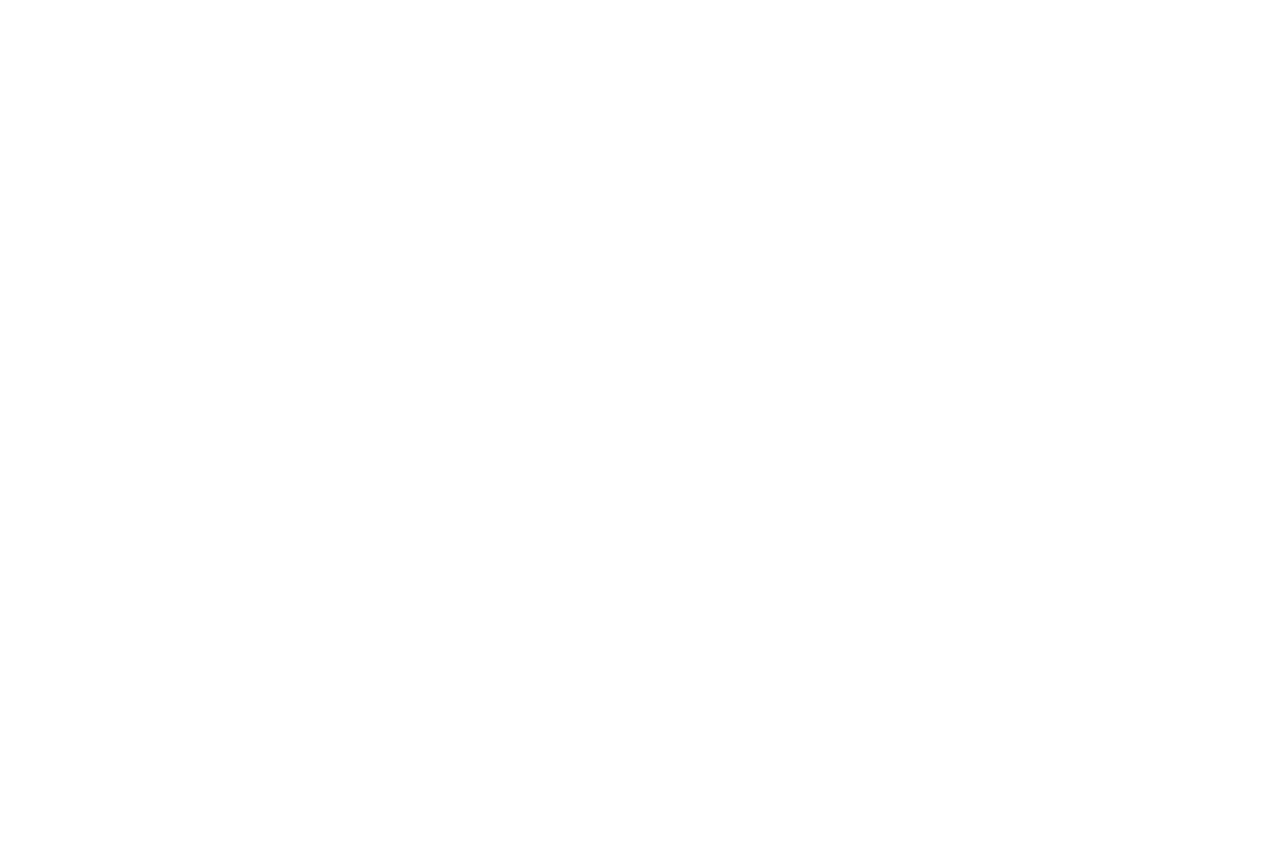
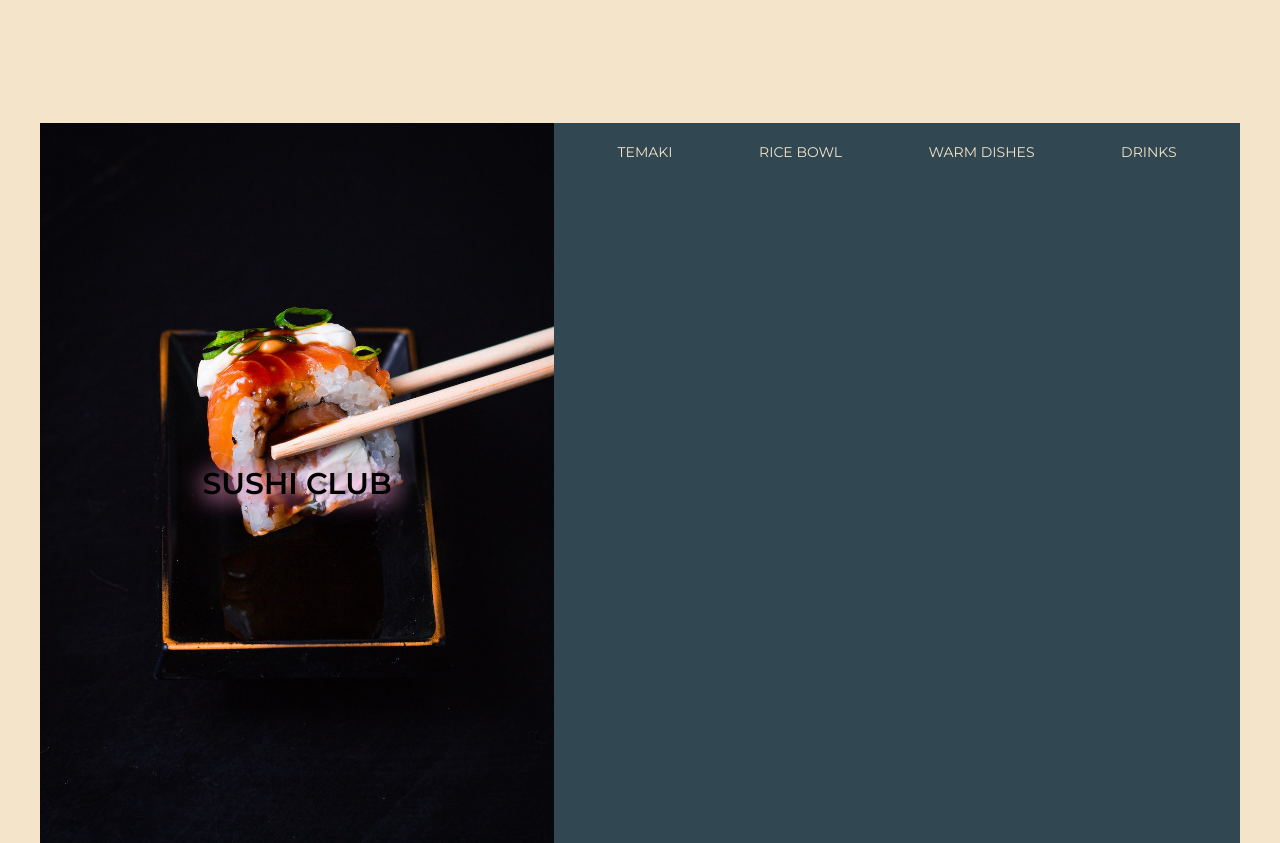
Before and after one commit to ShabaUniverse/Sushi-Club, a React (Vite) app: page / in a window 1280 px wide. Shown: the part 2460-3303 px from the top of the page. Before the commit the page ends 2456 px from the top, so only its background shows below. Built offline with nearby package versions, Linux system fonts and the light colour scheme.

Commit message:
on menu component

```diff
--- a/src/pages/Home/Home.jsx
+++ b/src/pages/Home/Home.jsx
@@ -5,6 +5,7 @@
 import Welcome from "./Welcome";
 import Frames from "./Frames";
 import About from "./About";
+import Menu from "./Menu";
 
 const Home = () => {
   return (
@@ -13,6 +14,7 @@
         <Welcome />
         <Frames />
         <About />
+        <Menu />
       </div>
     </div>
   );
--- a/src/styles/pages/Home/About.scss
+++ b/src/styles/pages/Home/About.scss
@@ -82,7 +82,6 @@
     .sectione-two {
         margin-top: 100px;
         height: 300px;
-        width: 100%;
         background-color: $red;
         border-radius: 10px;
         // position: relative;
@@ -95,6 +94,9 @@
             width: 450px;
             position: absolute;
             right: -10%;
+            max-width: 100%;
+            max-height: 100%;
+            object-fit: contain;
         }
 
         .content-left {
--- /dev/null
+++ b/src/styles/pages/Home/Categories.scss
@@ -0,0 +1,18 @@
+@import '../../variables.scss';
+
+.categories {
+    padding: 20px;
+
+    .categories-list {
+        display: flex;
+        justify-content: space-around;
+        align-items: center;
+
+        p {
+            color: $pink;
+            font-size: 14px;
+            cursor: pointer;
+            text-transform: uppercase;
+        }
+    }
+}
--- /dev/null
+++ b/src/styles/pages/Home/Menu.scss
@@ -0,0 +1,27 @@
+@import '../../variables.scss';
+
+.menu {
+    margin-top: 330px;
+    height: 90vh;
+    background-color: $blue;
+    display: grid;
+    grid-template-columns: 1.5fr 2fr;
+
+    .menu-images {
+        background-image: url('../../../../public/images/menu-image.jpg');
+        background-position: center;
+        background-repeat: no-repeat;
+        background-size: cover;
+        display: flex;
+        justify-content: center;
+        align-items: center;
+
+        p {
+            color: black;
+            font-size: 30px;
+            font-weight: 600;
+            text-shadow: 3px 3px 20px #ff99cc,
+                -2px 1px 30px #ff99cc;
+        }
+    }
+}
```
Also changed, not shown: src/styles/pages/Home/Catalog.scss (added).
